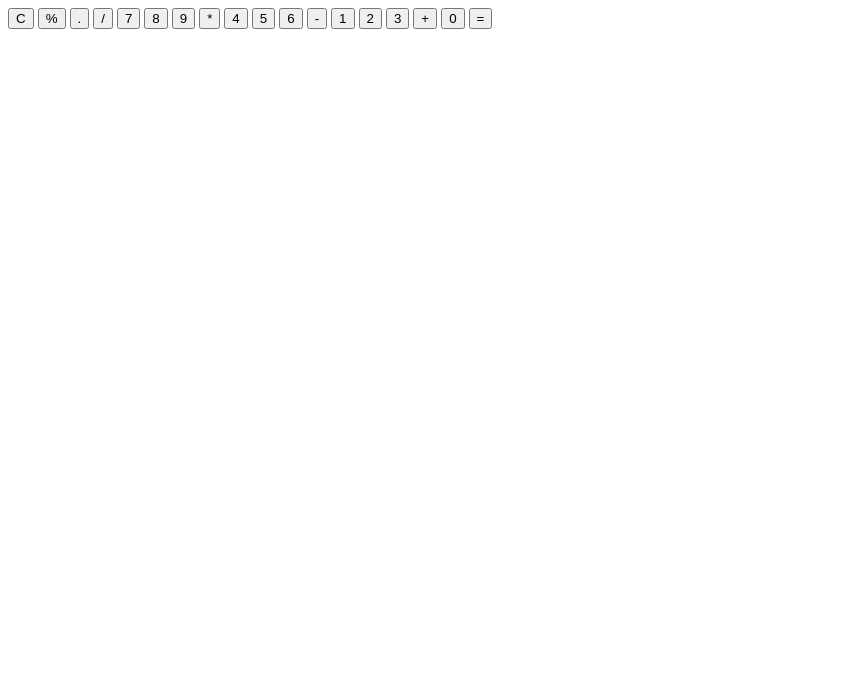
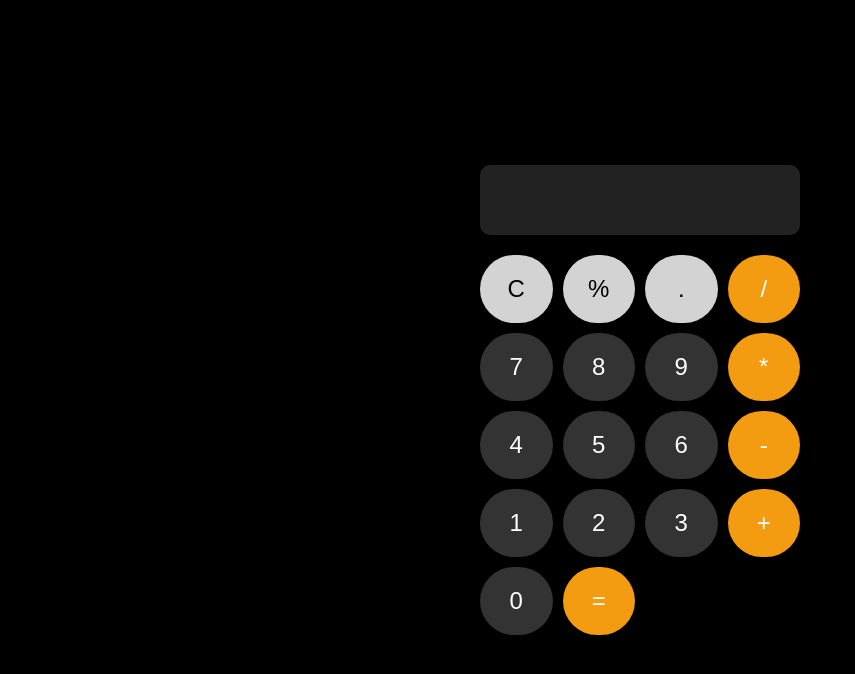
Before and after one commit to Balbino-JS/Calculadora, a plain HTML site: page index.html in a window 1280 px wide. Shown: the whole page, without its empty margins (0-855 px from the left). Drawn offline with Linux system fonts and the light colour scheme.

Commit message:
corrigindo erros
corrigimos alguns erros de sintaxes.

```diff
--- a/index.html
+++ b/index.html
@@ -3,29 +3,30 @@
 <head>
     <meta charset="UTF-8">
     <meta name="viewport" content="width=device-width, initial-scale=1.0">
+    <link rel="stylesheet" href="style.css">
     <title>Calculadora</title>
 </head>
 <body>
-    <div class="calculadora">
+    <div class="calculator">
         <div class="display" id="display"></div>
         <div class="buttons">
             <button class="button light-gray">C</button>
             <button class="button light-gray">%</button>
             <button class="button light-gray">.</button>
             <button class="button orange">/</button>
-            <button class="button light-gray">7</button>
-            <button class="button light-gray">8</button>
-            <button class="button light-gray">9</button>
+            <button class="button dark-gray">7</button>
+            <button class="button dark-gray">8</button>
+            <button class="button dark-gray">9</button>
             <button class="button orange">*</button>
-            <button class="button light-gray">4</button>
-            <button class="button light-gray">5</button>
-            <button class="button light-gray">6</button>
+            <button class="button dark-gray">4</button>
+            <button class="button dark-gray">5</button>
+            <button class="button dark-gray">6</button>
             <button class="button orange">-</button>
-            <button class="button light-gray">1</button>
-            <button class="button light-gray">2</button>
-            <button class="button light-gray">3</button>
+            <button class="button dark-gray">1</button>
+            <button class="button dark-gray">2</button>
+            <button class="button dark-gray">3</button>
             <button class="button orange">+</button>
-            <button class="button dark-gray">0</button>
+            <button class="button dark-gray wide">0</button>
             <button class="button orange">=</button>
         </div>
     </div>
--- /dev/null
+++ b/style.css
@@ -0,0 +1,54 @@
+body{
+    display: flex;
+    justify-content: center;
+    align-items: center;
+    height: 100vh;
+    background-color: #000;
+    margin: 0;
+}
+.calculator{
+    background-color: #000;
+    padding: 20px;
+    border-radius: 20px;
+    box-shadow: 0 0 10px rgba(0, 0, 0, 0.5);
+    text-align: center;
+    width: 320px;
+}
+.display{
+    background-color: #222;
+    color: #fff;
+    font-size: 20px;
+    padding: 10px;
+    border-radius: 10px;
+    margin-bottom: 20px;
+    min-height: 50px;
+    text-align: right;
+}
+.buttons{
+    display: grid;
+    grid-template-columns: repeat(4,1fr);
+    gap: 10px;
+}
+.button{
+    border: none;
+    border-radius: 50px;
+    padding: 20px;
+    font-size: 1.5rem;
+    cursor: pointer;
+}
+.button.dark-gray{
+    background-color: #333;
+    color: #fff;
+}
+.button.orange{
+    background-color: #f39c12;
+    color: #fff;
+}
+.button.light-gray{
+    background-color: #d3d3d3;
+    color: #000;
+}
+.button-wide{
+    grid-column: span 2;
+    border-radius: 50px;
+}
```
